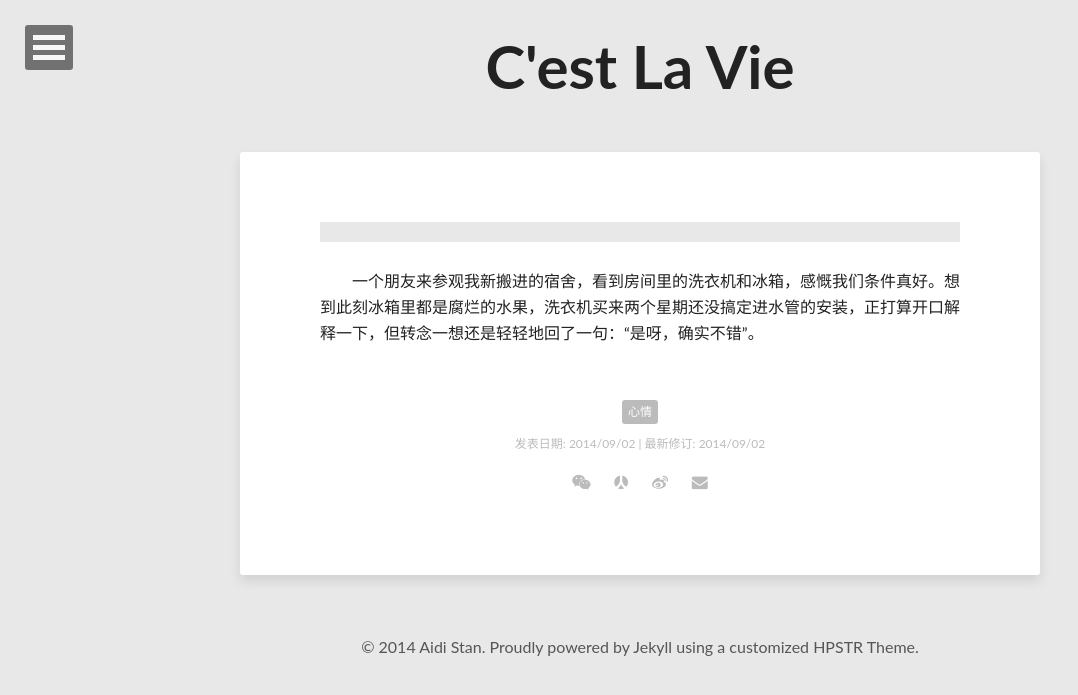
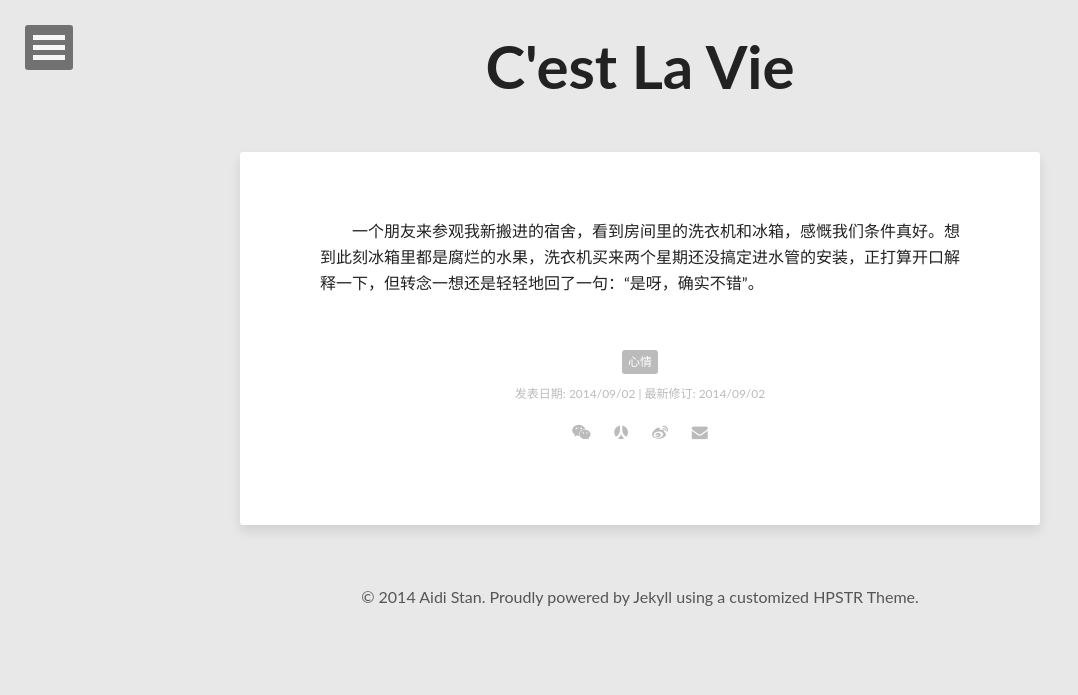
Before and after one commit to alex970448359/site-blog.aiditan.me, a Jekyll site: the page built from _posts/2014-09-02-cest-la-vie.md, in a window 1280 px wide. Shown: the top 695 px of the page, without its empty margins (0-1078 px from the left). Built offline with Jekyll 4.4.1, drawn with Linux system fonts in a browser that asks for light colours; nearby versions of some CDN libraries; comment, search, counter and statistics services are not loaded.

Commit message:
Fix a bug

```diff
--- a/_posts/2014-09-02-cest-la-vie.md
+++ b/_posts/2014-09-02-cest-la-vie.md
@@ -1,7 +1,7 @@
 ---
 layout: post
 title: "C'est La Vie"
-description: ""
+description:
 modified: 2014-09-02 09:18:43 +0800
 tags: [心情]
 image:
```
